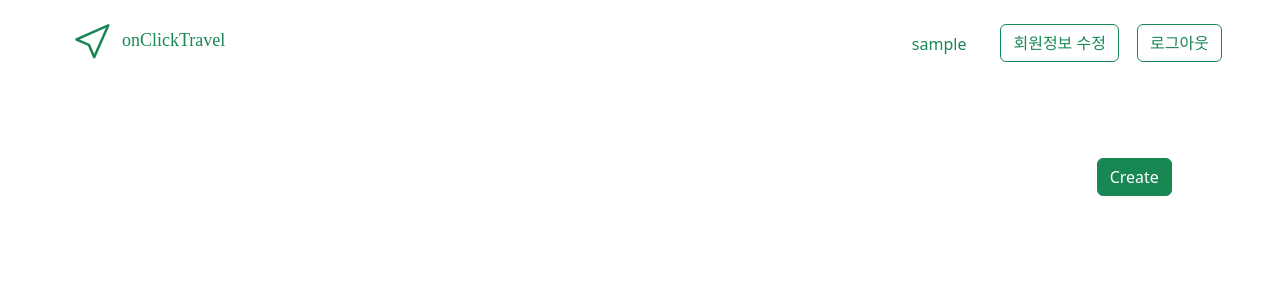
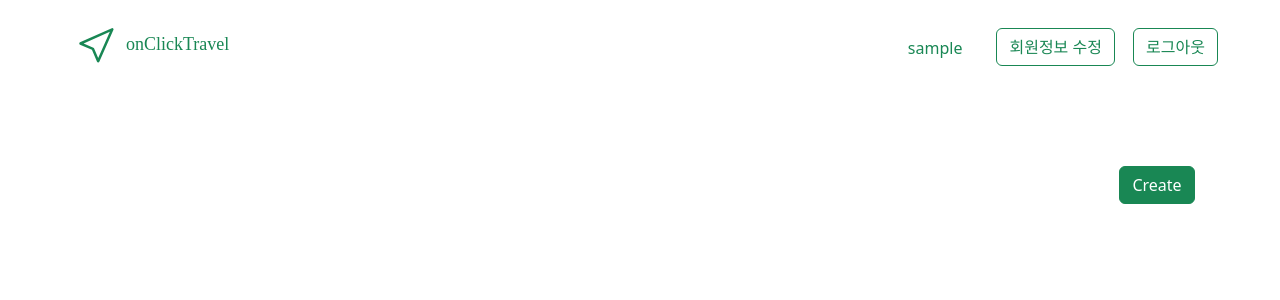
Before and after one commit to ParkJiHwan22/return_a_plus, a Django app: page / in a window 1280 px wide. Shown: the top 300 px of the page. Run offline with Django 3.2, Linux system fonts and the light colour scheme; the visitor is signed in with stand-in values (Sample User, id 1); data that the repository does not hold is empty; some web fonts are replaced.

Commit message:
index grid 정렬 수정

```diff
--- a/posts/templates/posts/index.html
+++ b/posts/templates/posts/index.html
@@ -2,18 +2,19 @@
 {% load static %}
 {% block title %}onClickTravel{% endblock title %}
 {% block content %}
-  <div class="row mt-5 mb-5 d-flex justify-content-end">
-    <div class="col-10"></div>
-    <div class="col-2">
+  <div class="row ms-5 mt-5 mb-5 d-flex justify-content-center align-items-center" style="width:90%;">
+    <div class="col-11"></div>
+    <div class="col-1 d-flex justify-content-center align-items-center">
       <div class="mt-5 button btn btn-success">
         <a style="color:white; text-decoration-line: none;" href="{% url 'posts:create' %}">Create</a>
       </div>
     </div>
   </div>
   <div class="container-fluid d-flex justify-content-center">
+    <div class="row" style="width:90%;">
       {% for post in posts %}
-    <div class='col-6 col-md-4 col-lg-3 col-xxl-2'>
-      <div class="card m-2" style="width:17rem;">
+      <div class='col-6 col-sm-6 col-md-4 col-lg-4 col-xxl-2 d-flex justify-content-center'>
+        <div class="card m-2" style="width:15rem;">
           <a class="d-flex justify-content-center" href="{% url 'posts:detail' post.pk %}">
             {% if post.post_image %}
               <img style="width: 190px; height: 200px;" class='mt-2 d-flex justify-content-center' src=" {{post.post_image.url}} " alt="movie_img">
@@ -50,5 +51,6 @@
       </div>
       {% endfor %}
     </div>
+  </div>
   <script src="{% static 'js/base.js' %}"></script>
 {% endblock content %}
--- a/posts/views.py
+++ b/posts/views.py
@@ -105,4 +105,4 @@ def like(request, post_pk):
         post.like_users.remove(request.user)
     else:
         post.like_users.add(request.user)
-    return redirect('posts:detail', post_pk)
+    return redirect('posts:index')
--- a/templates/base.html
+++ b/templates/base.html
@@ -41,8 +41,8 @@
   <body>
     <nav class="sticky-top bg-white text-success-emphasis mb-4 border-success-subtle">
       <div class="container h p-0">
-        <div class="row d-flex justify-content-between p-0">
-          <div class="h p-0 col-4 d-flex align-items-center justify-content-start">
+        <div class="row d-flex justify-content-between p-1">
+          <div class="h p-0 col-2 d-flex align-items-center justify-content-start">
             <a class="h ms-3 mt-3 text-success-emphasis d-flex justify-content-start" href="{% url 'posts:index' %}" style="color:#198754;text-decoration-line:none;font-size:large;">
               <svg xmlns="http://www.w3.org/2000/svg" width="40" height="40" fill="#198754" class="bi bi-cursor" viewBox="0 0 16 16">
                 <path d="M14.082 2.182a.5.5 0 0 1 .103.557L8.528 15.467a.5.5 0 0 1-.917-.007L5.57 10.694.803 8.652a.5.5 0 0 1-.006-.916l12.728-5.657a.5.5 0 0 1 .556.103zM2.25 8.184l3.897 1.67a.5.5 0 0 1 .262.263l1.67 3.897L12.743 3.52 2.25 8.184z"/>
@@ -52,7 +52,7 @@
               </div>
             </a>
           </div>
-          <div class="h p-0 col-8 d-flex justify-content-end">
+          <div class="h p-0 col-10 d-flex justify-content-end">
             {% if user.is_authenticated %}
                 <div class="h mt-4 pt-2 m-0 me-3 pe-1 hidden justify-content-center text-center align-items-center">
                   <a class="h link-success link-underline-light m-1 text-center align-items-center" style="text-decoration-line:none;" href="{% url 'accounts:profile' user %}">
```
Lines whose indentation alone changed are shown as unchanged.
